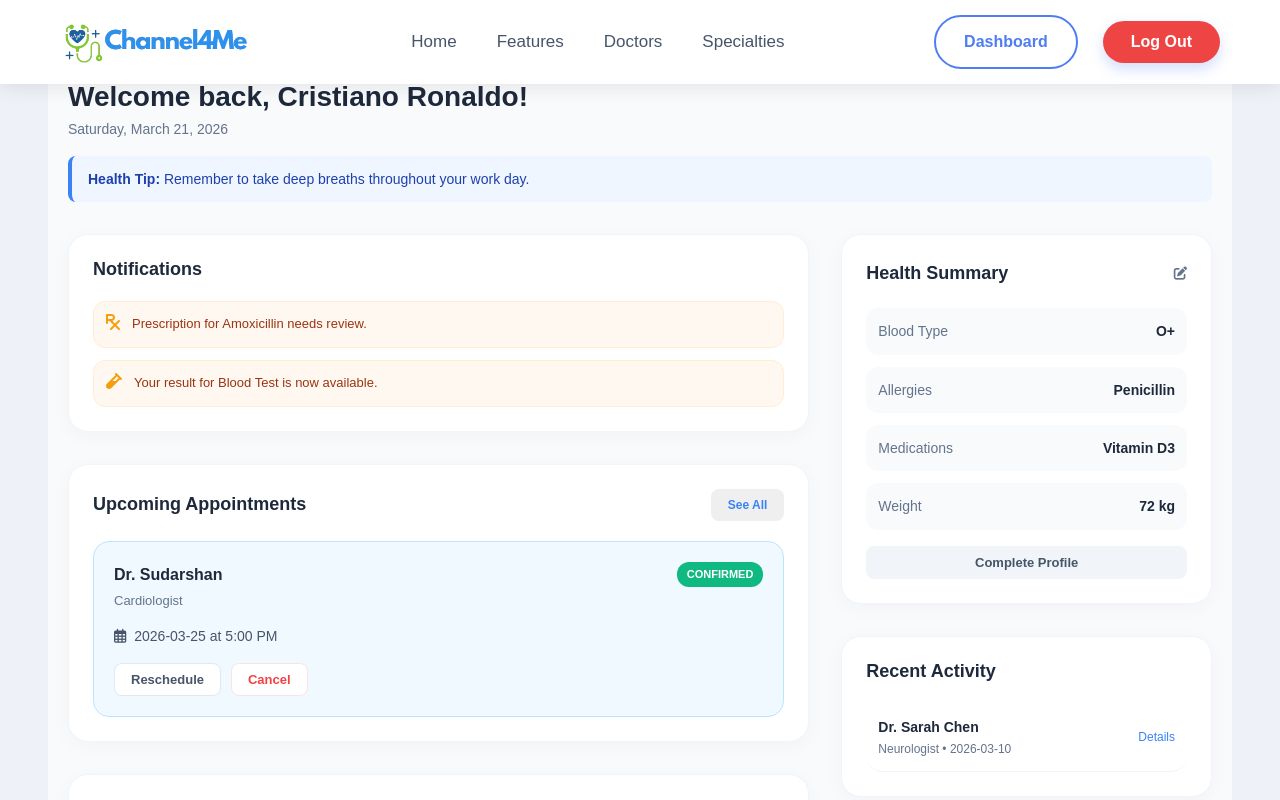
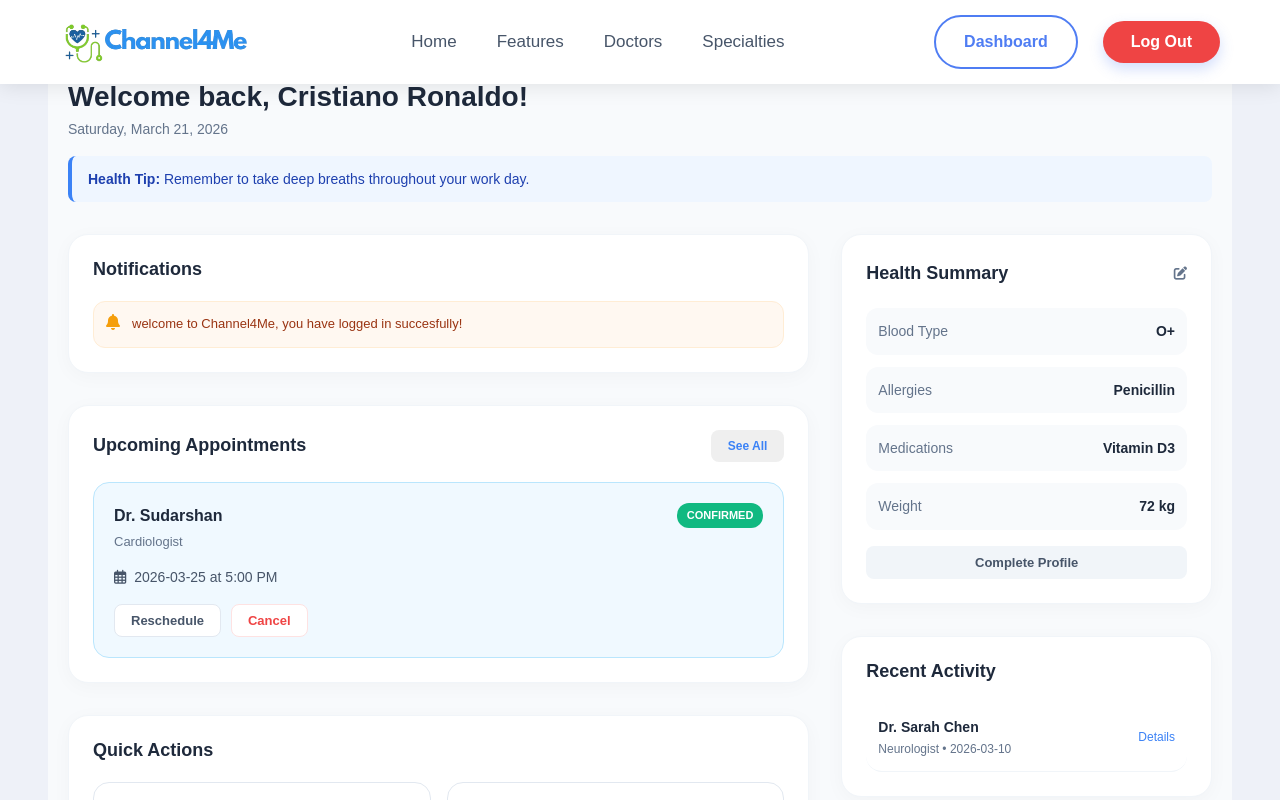
Before and after one commit to channel4meofficial-gif/Channel4me-Frontend, a React (Create React App) app: page /login in a window 1280 px wide. Both pictures are taken after typing "Sample", "Sample" into the empty fields and a click on the button "Sign In". Shown: the top 800 px of the page. Built offline with nearby package versions, Linux system fonts and the light colour scheme.

Commit message:
feat: add notification card component to patient dashboard

```diff
--- a/src/pages/patient/Dashboard/components/Notifications.tsx
+++ b/src/pages/patient/Dashboard/components/Notifications.tsx
@@ -3,8 +3,7 @@ import styles from '../Dashboard.module.css';
 
 const Notifications: React.FC = () => {
   const notifications = [
-    { id: 1, text: "Prescription for Amoxicillin needs review.", icon: "fa-prescription" },
-    { id: 2, text: "Your result for Blood Test is now available.", icon: "fa-vial" }
+    { id: 1, text: "welcome to Channel4Me, you have logged in succesfully!", icon: "fa-bell" }
   ];
 
   if (notifications.length === 0) return null;
```
